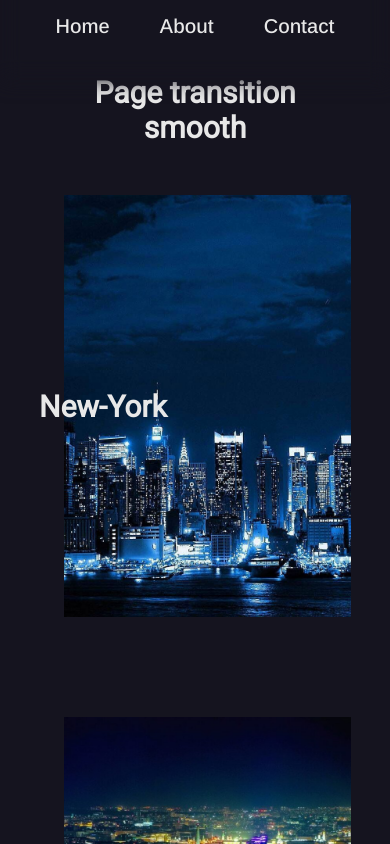
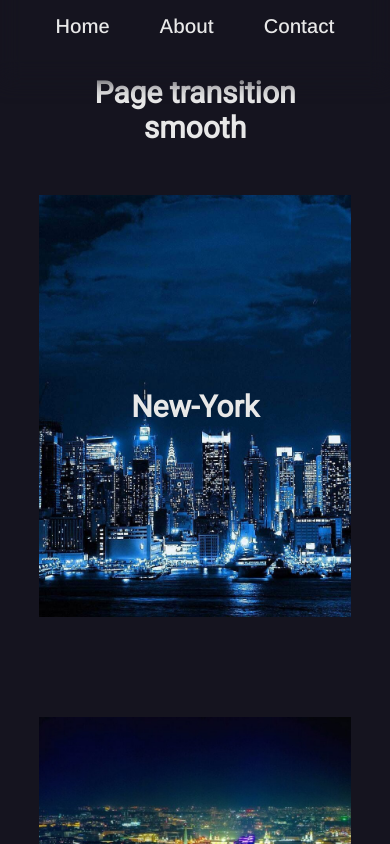
Before and after one commit to KevinMons1/Page-transition-smooth, a React (Create React App) app: page / in a window 390 px wide. Shown: the top 844 px of the page. Built offline with nearby package versions, Linux system fonts and the light colour scheme.

Commit message:
transition finish + responsive

```diff
--- a/src/App.css
+++ b/src/App.css
@@ -254,10 +254,11 @@ Card
 
   .card {
     height: 50vh;
-    padding-left: 25px;
+    padding: 0;
   }
 
   .card-title {
+    width: 100%;
     text-align: center;
     font-size: 3rem;
   }
--- a/src/Components/Card.js
+++ b/src/Components/Card.js
@@ -27,7 +27,6 @@ export default function Card({ data, single, setSingle }) {
             ease: Power1.easeOut
         }
 
-        gsap.set("body", { overflow: "hidden" })
         gsap.to(articleRef.current, disappearance)
         gsap.to(".article-aside", {
             ...disappearance,
@@ -53,11 +52,9 @@ export default function Card({ data, single, setSingle }) {
         gsap.to(".card-title", {
             x: "-50%",
             left: "50%",
-            width: "100%",
             fontSize: window.innerWidth <= 768 ? "4rem" : "10rem",
             duration: 1,
-            ease: Power2.easeInOut,
-            onComplete: () => gsap.set("body", { overflowY: "auto" })
+            ease: Power2.easeInOut
         })
 
         gsap.to(".card-back", {
--- a/src/Components/Cards.js
+++ b/src/Components/Cards.js
@@ -18,13 +18,11 @@ export default function Cards() {
             setSingle({
                 ..._data
             })
-        }
+        } else if (location.pathname === "/") setSingle(null)
     }, [location])
 
     const handleClick = (e, index, path) => {
         e.preventDefault()
-
-        gsap.set("body", { overflowY: "hidden" })
 
         let articles = gsap.utils.toArray(".card")
         let articlesDisp = articles.filter((el, i) => i !== index)
```
Also changed, not shown: 1 other file (tests, documents, lock files or other folders).
